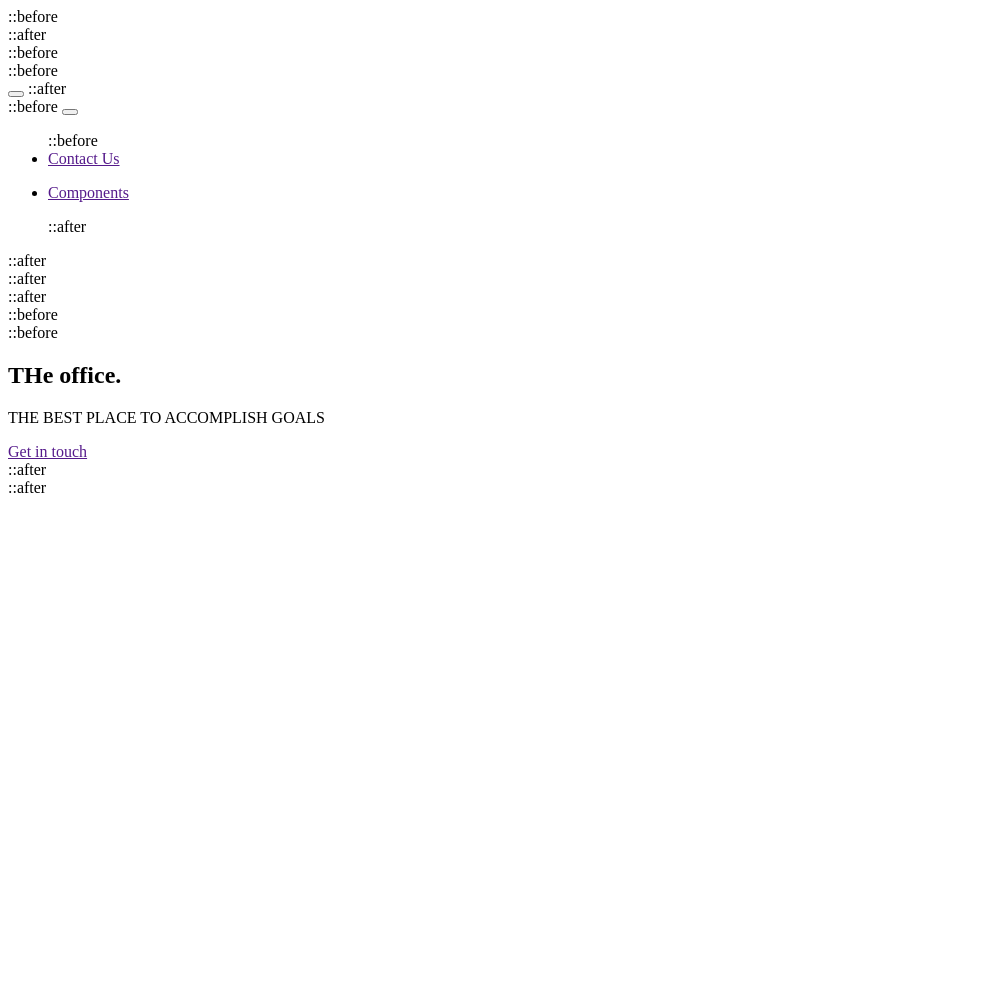
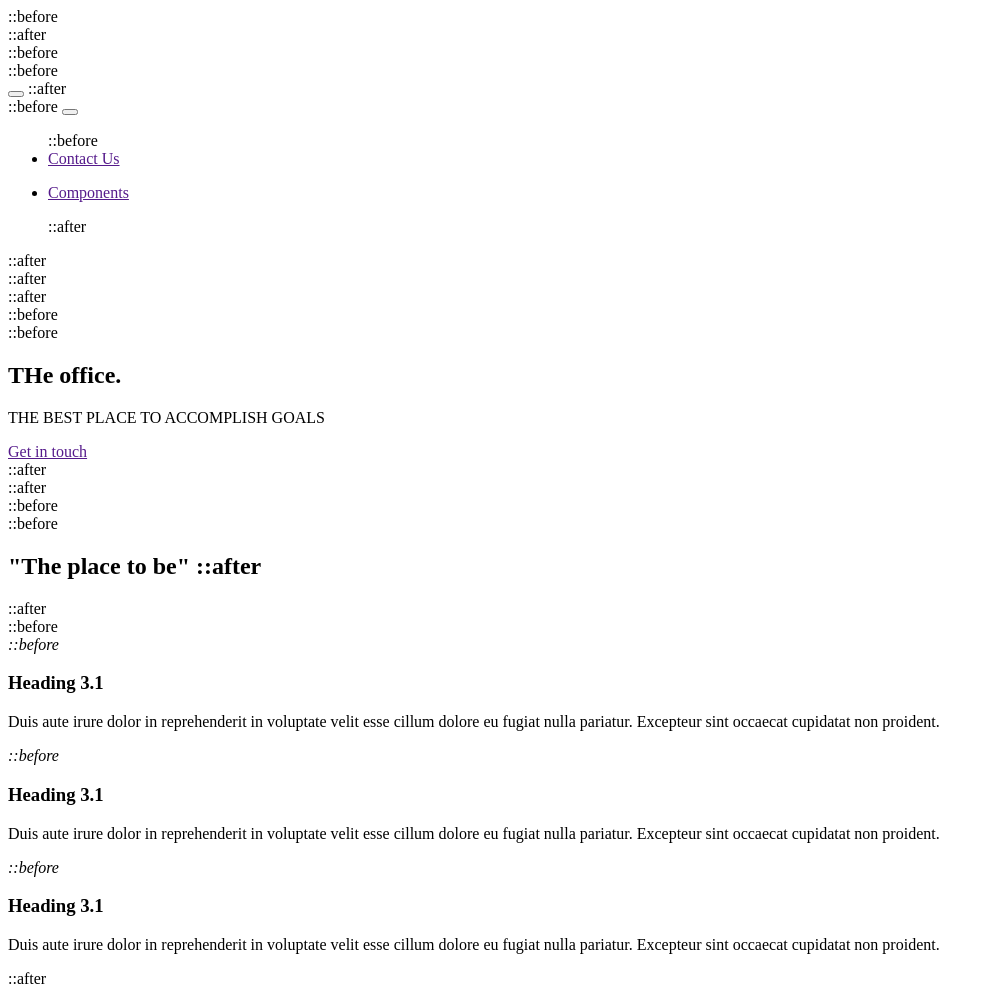
Before and after one commit to DevDownUnder/the-office, a plain HTML site: page index.html in a window 1280 px wide. Shown: the whole page, without its empty margins (0-994 px from the left). Before the commit the page ends 800 px from the top, so only its background shows below. Drawn offline with Linux system fonts and the light colour scheme.

Commit message:
Section 2 BEM complete

```diff
--- a/index.html
+++ b/index.html
@@ -82,6 +82,58 @@
             </div>
         </div>
     </section>
+    <!--SECTION 2-->
+    <section>
+        <div class="section2__container">
+            ::before
+            <div class="section2__title__row">
+                ::before
+                <div class="section2__title__container">
+                    <h2 class="text-center">"The place to be"
+                        ::after
+                    </h2>
+                </div>
+                ::after
+            </div>
+            <div class="section2__CTA__row">
+                ::before
+                <div class="CTA__one">
+                    <div class="CTA__one__container">
+                        <i class="CTA__one__icon" aria-hidden="true">
+                            ::before
+                        </i>
+                    </div>
+                    <h3 class="CTA__one__text-center">Heading 3.1</h3>
+                    <p>Duis aute irure dolor in reprehenderit in voluptate velit esse
+                        cillum dolore eu fugiat nulla pariatur. Excepteur sint occaecat cupidatat non
+                        proident.</p>
+                </div>
+                <div class="CTA__one">
+                    <div class="CTA__one__container">
+                        <i class="CTA__one__icon" aria-hidden="true">
+                            ::before
+                        </i>
+                    </div>
+                    <h3 class="CTA__one__text-center">Heading 3.1</h3>
+                    <p>Duis aute irure dolor in reprehenderit in voluptate velit esse
+                        cillum dolore eu fugiat nulla pariatur. Excepteur sint occaecat cupidatat non
+                        proident.</p>
+                </div>
+                <div class="CTA__one">
+                    <div class="CTA__one__container">
+                        <i class="CTA__one__icon" aria-hidden="true">
+                            ::before
+                        </i>
+                    </div>
+                    <h3 class="CTA__one__text-center">Heading 3.1</h3>
+                    <p>Duis aute irure dolor in reprehenderit in voluptate velit esse
+                        cillum dolore eu fugiat nulla pariatur. Excepteur sint occaecat cupidatat non
+                        proident.</p>
+                </div>
+                ::after
+            </div>
+        </div>
+    </section>
 
 
 
--- a/style.css
+++ b/style.css
@@ -55,3 +55,19 @@
 .section__title {}
 
 .section__title__button {}
+
+/*SECTION 2*/
+
+.section2__container{}
+
+.section2__title__row{}
+
+.section2__CTA__row{}
+
+.CTA__one{}
+
+.CTA__one__container{}
+
+.CTA__one__icon{}
+
+.CTA__one__text-center{}
```
